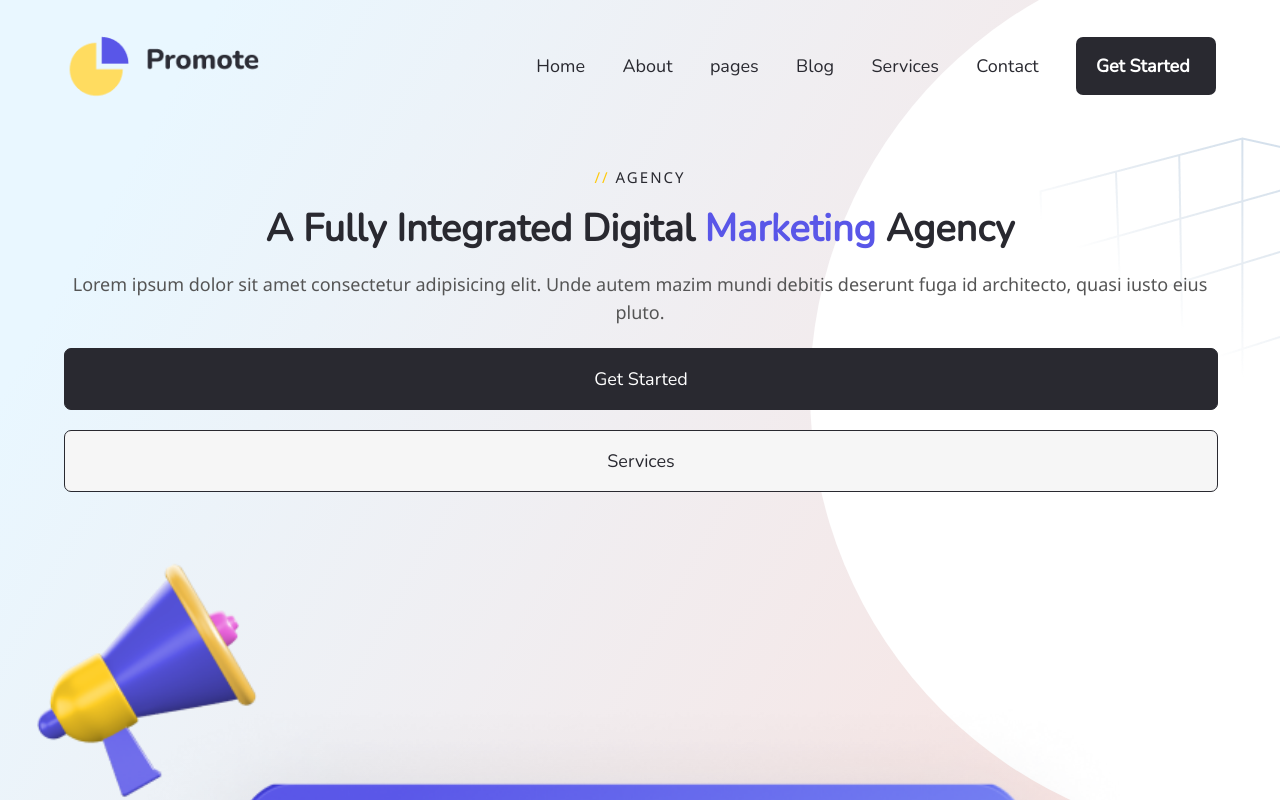
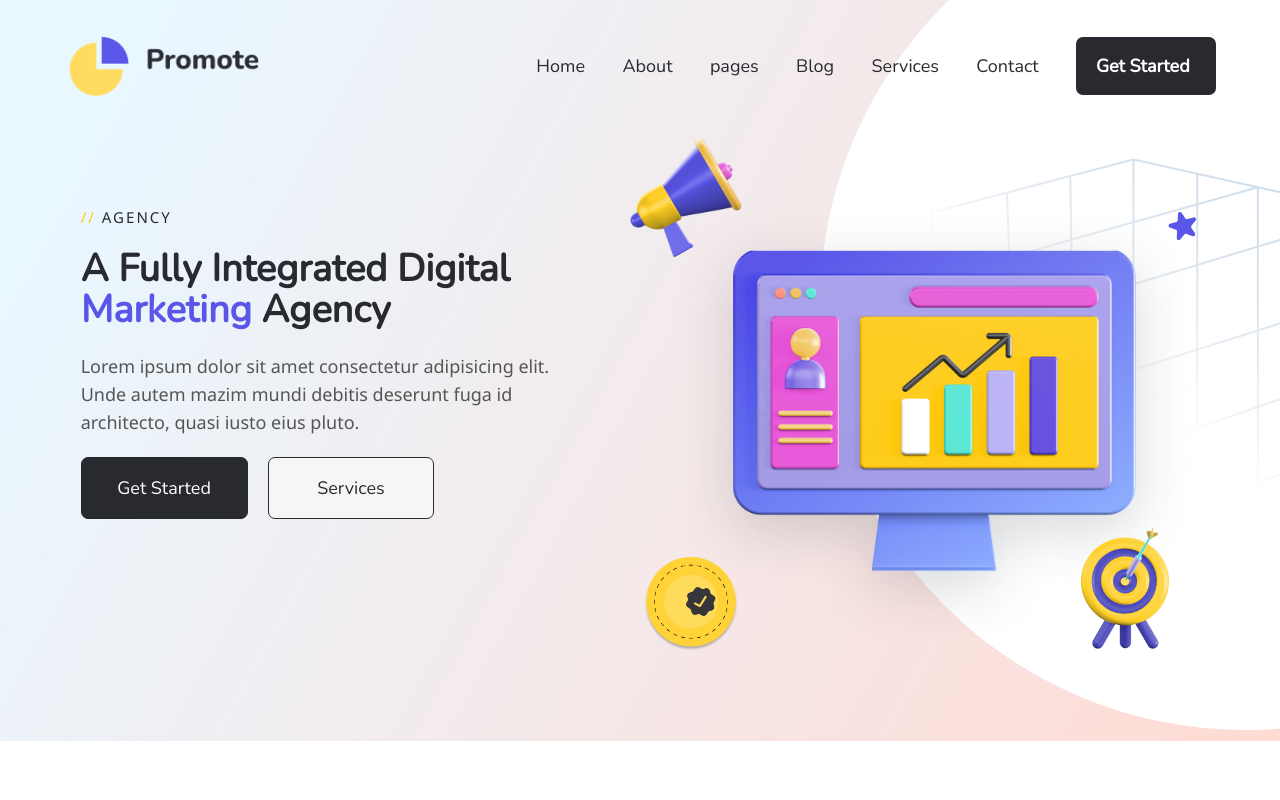
Before and after one commit to koredeJacob/Digital-Marketing-site, a React (Vite) app: page / in a window 1280 px wide. Shown: the top 800 px of the page. Built offline with nearby package versions, Linux system fonts and the light colour scheme.

Commit message:
finished hero

```diff
--- a/src/components/navigation/navigation.css
+++ b/src/components/navigation/navigation.css
@@ -84,6 +84,11 @@
 a{
     text-decoration: none;
     color: #292930;
+    transition: all 0.3s;
+}
+
+a:hover{
+    color: #5956e8;
 }
 
 .open {
@@ -181,6 +186,7 @@ a{
         height: 81px;
         margin: 0px;
     }
+
     .logo{
         width: 100%;
         height: 100%;
@@ -193,7 +199,7 @@ a{
     }
 }
 
-@media (min-width:2560px) {
+@media (min-width:1800px) {
     .navigation-small {
         width: 50%;
     }
--- a/src/pages/home/home.css
+++ b/src/pages/home/home.css
@@ -6,13 +6,17 @@
     background-repeat: no-repeat;
     overflow: hidden;
 }
+
 .banner{
     position: relative;
     display: flex;
     flex-direction: column;
+    width: 92%;
+    margin: auto;
     color: #292930;
     z-index: 2;
 }
+
 .banner-circle{
     position: absolute;
     top:-58px;
@@ -31,11 +35,12 @@
     text-align: center;
     position: relative;
     z-index: 2;
-    padding: 60px 5%;
+    padding-top: 60px;
     display: flex;
     flex-direction: column;
     gap:21px;
 }
+
 .agency-text{
     font-family: 'Noto Sans';
     font-size: 15px;
@@ -59,7 +64,6 @@
 .banner-buttons{
     display: flex;
     flex-direction: column;
-    justify-content: center;
     gap:20px;
 }
 
@@ -71,6 +75,8 @@
     padding-bottom: 18px;
     border: 1.5px solid #292930;
     border-radius: 7px;
+    text-align: center;
+    transition: all 0.3s;
 }
 
 .banner-getstarted:hover {
@@ -90,11 +96,14 @@
 
 .banner-image{
     position: relative;
+    width: 92%;
+    margin: auto;
+    padding-top: 25px;
 }
 
 .monitor{
     position: relative;
-    width: 90%;
+    width: 100%;
     height: auto;
 }
 
@@ -110,6 +119,105 @@
     position: absolute;
     width: 15%;
     height: auto;
-    bottom: 5px;
+    bottom: 7px;
     right: 30px;
 }
+
+.star{
+    position: absolute;
+    top:19%;
+    right:3px;
+}
+
+@media (min-width:460px){
+    .banner-content{
+        text-align:left;
+    }
+    .banner-buttons{
+        flex-direction: row;
+    }
+    .banner-getstarted,.banner-services{
+        width: 20%;
+    }
+    .banner-image{
+        width: 80%;
+    }
+    .monitor{
+        width:100%;
+    }
+}
+
+@media (min-width:990px){
+    .hero{
+        padding-bottom: 85px;
+    }
+    .banner{
+        flex-direction: row;
+        justify-content: space-around;
+    }
+    .banner-content{
+        width: 40%;
+        padding-right: 0;
+        padding-top: 100px;
+    }
+    .banner-image{
+        width: 50%;
+        margin: 0;
+    }
+    .banner-circle{
+        width: 850px;
+        height: 850px;
+        right: -390px;
+        top:-120px;
+        background-position: 27% 82%;
+    }
+    .banner-getstarted,.banner-services {
+            width: 35%;
+    }
+}
+
+@media (min-width:1440px){
+    .banner-circle{
+        width: 810px;
+        height: 810px;
+        right: -300px;
+    }
+    .banner-text{
+        font-size: 45px;
+    }
+}
+
+@media(min-width:1800px){
+    .banner{
+        width: 75%;
+        justify-content: space-around;
+        margin: 0;
+        margin-left: 20%;
+
+    }
+    .banner-content{
+        width:38%;
+        padding-top:120px;
+    }
+    .banner-image{
+        width: 38%;
+    }
+    .banner-text{
+        font-size: 55px;
+    }
+    .agency-text{
+        font-size: 18px;
+    }
+    .dummy-text{
+        font-size: 20px;
+    }
+}
+
+@media (min-width:2000px){
+    .banner-circle{
+        width: 950px;
+        width: 950px;
+        top:-64px;
+        right:-250px;
+    }
+}
--- a/src/pages/home/home.jsx
+++ b/src/pages/home/home.jsx
@@ -5,7 +5,7 @@ import Nav from "../../components/navigation/navigation"
 import monitor from "../../assets/pattern (3).png"
 import check from "../../assets/pattern (1).png"
 import bullseye from "../../assets/pattern.png"
-
+import star from "../../assets/star.png"
 import "./home.css"
 
 function Home(){
@@ -33,6 +33,7 @@ function Home(){
                         <img src={monitor} className="monitor" alt="monitor photo"/>
                         <img src={check} className="check" alt="check mark"/>
                         <img src={bullseye} className="bullseye" alt="bullseye"/>
+                        <img src={star} className="star" alt="star"/>
                     </div>
                 </div>
                 <div className="banner-circle"></div>
```
Also changed, not shown: src/components/navigation/services-component/services-grid.jsx (added, +7 -0 lines), src/components/services-component/services-grid.jsx (added, +17 -0 lines), src/assets/services-images/mobilephone.png (added), src/assets/star.png (added).
